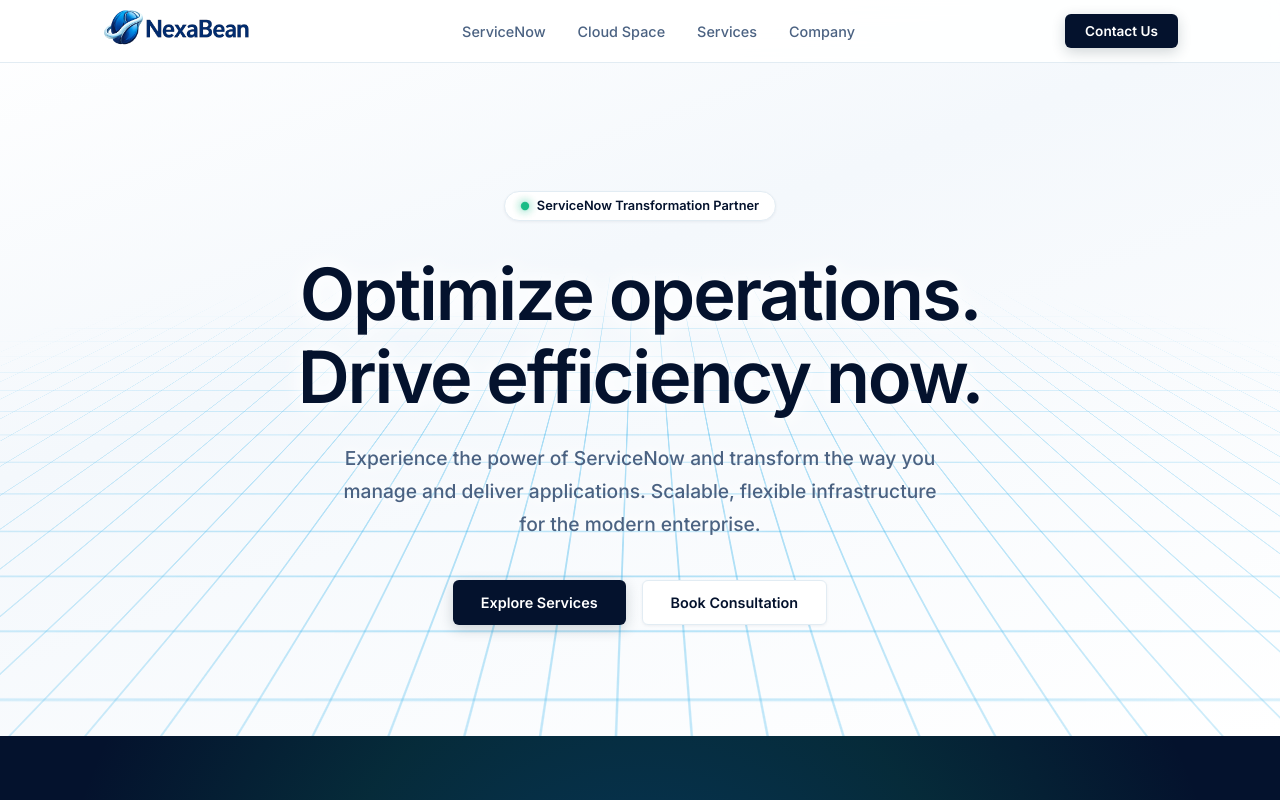
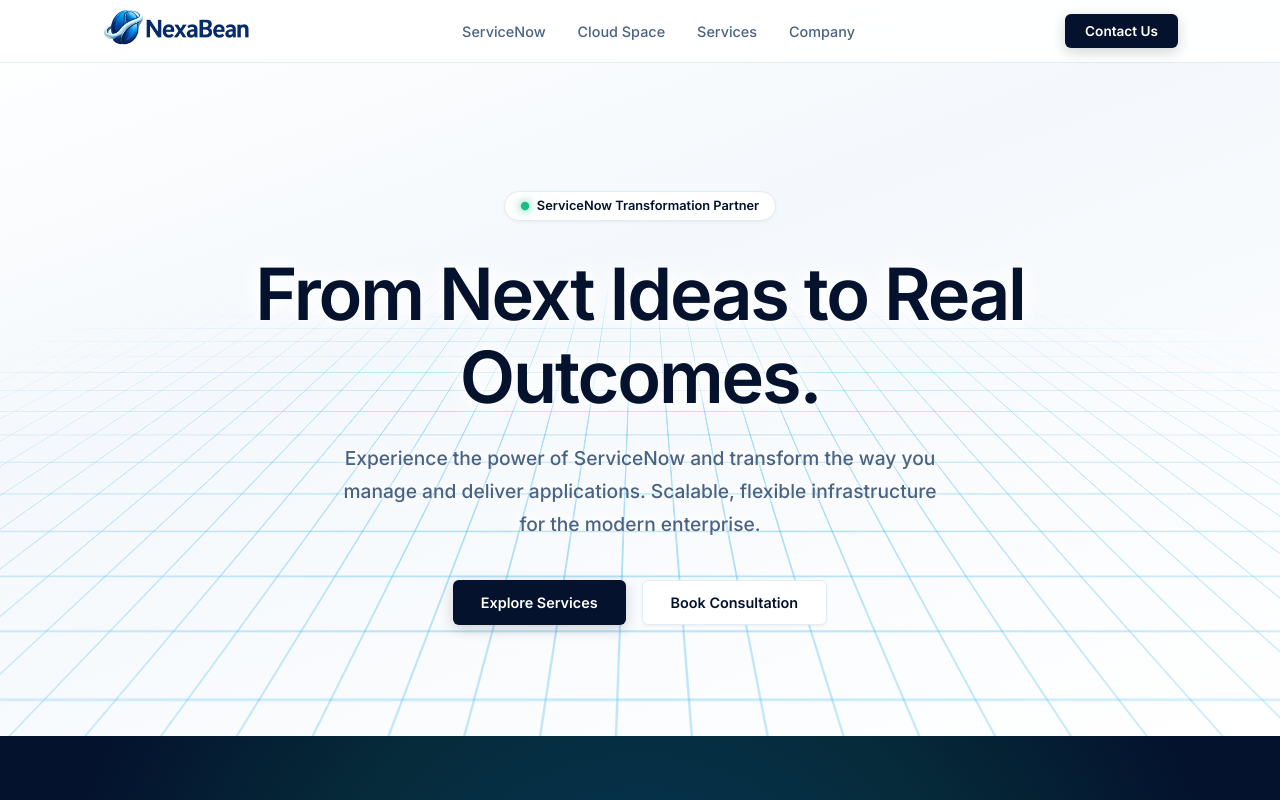
Before and after one commit to Shoreline-Global/nexabean, a Next.js app: page / in a window 1280 px wide. Shown: the top 800 px of the page. Built offline with nearby package versions, Linux system fonts and the light colour scheme.

Commit message:
Add official tagline to main headline and global footer

```diff
--- a/src/app/layout.tsx
+++ b/src/app/layout.tsx
@@ -37,7 +37,7 @@
                   <span className="logo-icon"><svg viewBox="0 0 24 24" fill="none" stroke="currentColor" strokeWidth="2.5"><path d="M12 2L2 7l10 5 10-5-10-5zM2 17l10 5 10-5M2 12l10 5 10-5" /></svg></span>
                   Nexabean
                 </Link>
-                <p>Your Next Transformation Experts. Driving efficiency through ServiceNow and cutting-edge Cloud solutions.</p>
+                <p>From Next Ideas to Real Outcomes. Driving efficiency through ServiceNow and cutting-edge Cloud solutions.</p>
               </div>
               <div className="footer-links">
                 <h4>Company</h4>
--- a/src/app/page.tsx
+++ b/src/app/page.tsx
@@ -17,7 +17,7 @@
               </div>
             </ScrollReveal>
             <ScrollReveal delay={100}>
-              <h1>Optimize operations.<br/>Drive efficiency now.</h1>
+              <h1>From Next Ideas to Real Outcomes.</h1>
             </ScrollReveal>
             <ScrollReveal delay={200}>
               <p>Experience the power of ServiceNow and transform the way you manage and deliver applications. Scalable, flexible infrastructure for the modern enterprise.</p>
```
